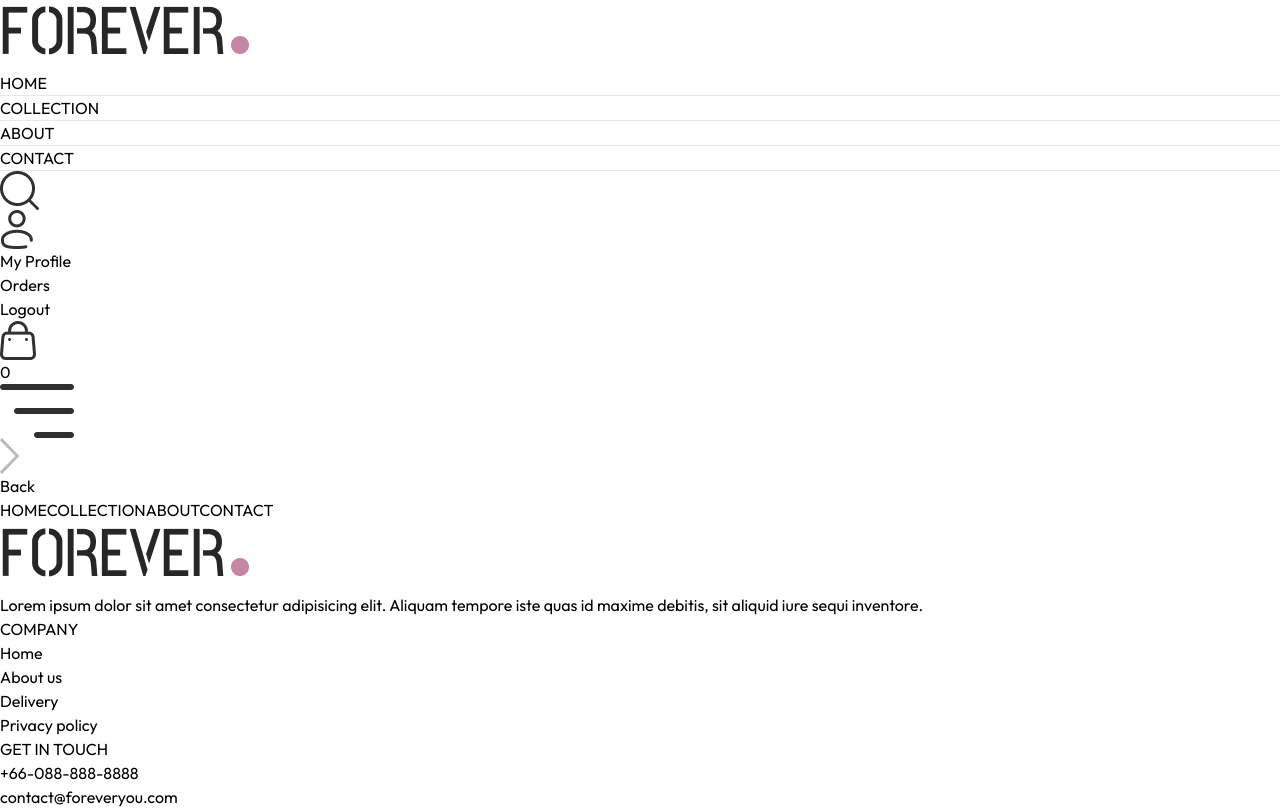
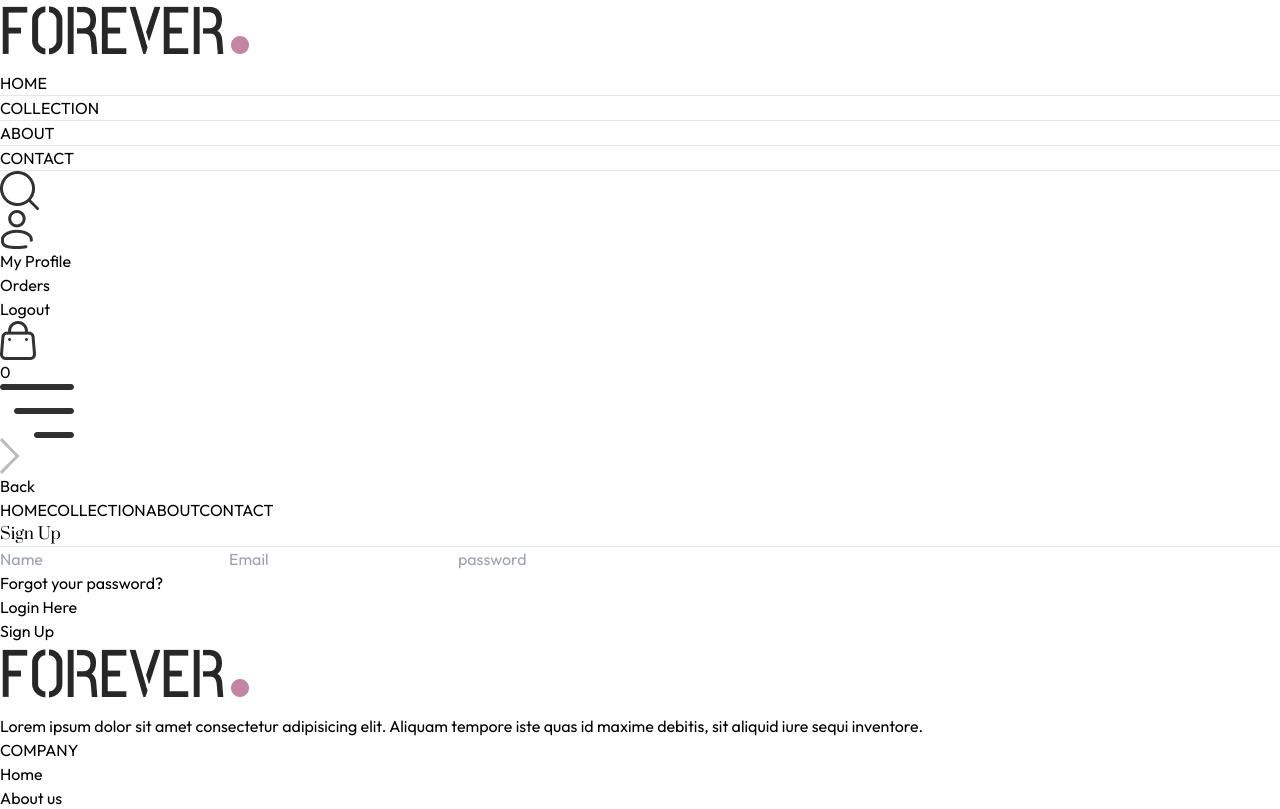
Before and after one commit to burahan206/ECommerce-App, a React (Vite) app: page /login in a window 1280 px wide. Shown: the top 809 px of the page. Built offline with nearby package versions, Linux system fonts and the light colour scheme.

Commit message:
add complete login page

```diff
--- a/src/components/Navbar.jsx
+++ b/src/components/Navbar.jsx
@@ -40,11 +40,13 @@
         />
 
         <div className="group relative">
+          <Link to='./login'>
           <img
             src={assets.profile_icon}
             className="w-5 cursor-pointer"
             alt="profile-icon"
           />
+          </Link>
           <div className="group-hover:block hidden absolute dropdown-menu right-0 pt-4">
             <div className="flex flex-col gap-2 w-36 py-3 px-5 bg-slate-100 text-gray-500 rounded">
               <p className="cursor-pointer hover:text-black">My Profile</p>
--- a/src/pages/Login.jsx
+++ b/src/pages/Login.jsx
@@ -1,11 +1,52 @@
-import React from 'react'
+import React, { useState } from "react";
+import { Form } from "react-router-dom";
 
 const Login = () => {
+  const [currentState, setCurrentState] = useState("Sign Up");
+
+  const onSubminHandler = async (event) => {
+    event.preventDefault();
+  }
+
   return (
-    <div>
+    <form onSubmit={onSubminHandler} className="flex flex-col items-center w-[90%] sm:max-w-96 m-auto mt-14 gap-4 text-gray-800">
+      <div className="inline-flex items-center gap-2 mb-2 mt-10">
+        <p className="prata-regular text-3xl">{currentState}</p>
+        <hr className="border-none h-[1.5px] w-8 bg-gray-800" />
+      </div>
+      {currentState === "Login" ? (
+        ""
+      ) : (
+        <input
+          type="text"
+          className="w-full px-3 border border-gray-800"
+          placeholder="Name"
+          required
+        />
+      )}
+      <input
+        type="email"
+        className="w-full px-3 border border-gray-800"
+        placeholder="Email"
+        required
+      />
+      <input
+        type="password"
+        className="w-full px-3 border border-gray-800"
+        placeholder="password"
+        required
+      />
+      <div className="w-full flex justify-between text-sm mt-[-8px]">
+        <p className="cursor-pointer">Forgot your password?</p>
+        {currentState === "Login" ?
+          <p onClick={()=>setCurrentState('Sign Up')} className="cursor-pointer">Create account</p>
+         :
+          <p onClick={()=>setCurrentState('Login')} className="cursor-pointer">Login Here</p>
+        }
+      </div>
+      <button className="bg-black text-white font-light px-8 py-2 mt-4">{currentState === 'Login' ? 'Sign In' : 'Sign Up'}</button>
+    </form>
+  );
+};
 
-    </div>
-  )
-}
-
-export default Login
+export default Login;
```
